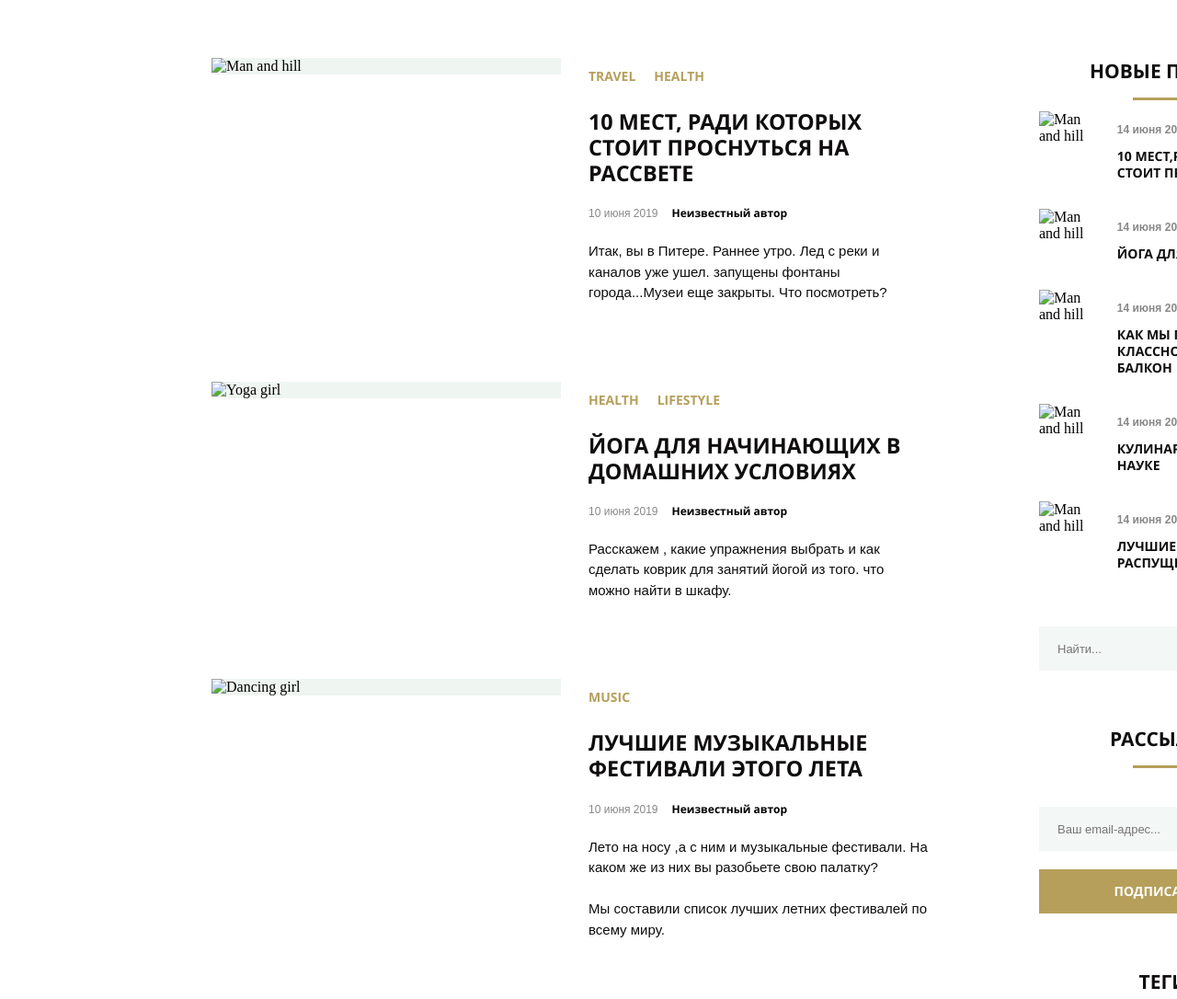
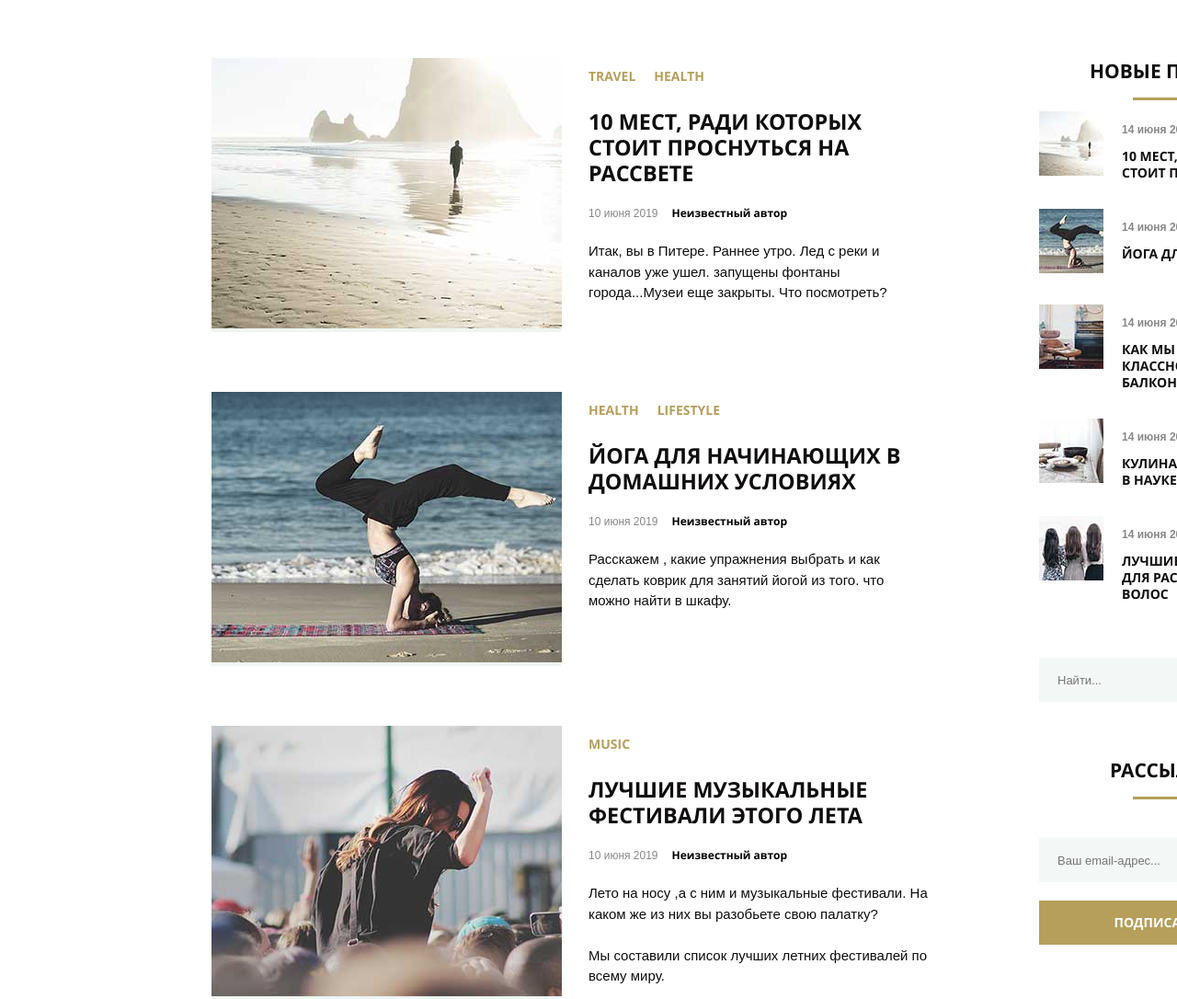
Before and after one commit to SviridovL/NOEMI, a plain HTML site: page index.html in a window 1280 px wide. Shown: the part 452-1538 px from the top of the page at 92% size. Drawn offline with Linux system fonts and the light colour scheme; the site is published under a folder, as on GitHub Pages, so addresses that start at the root find nothing; files whose address does not match are found by name.

Commit message:
Ver 1.0
.images path

```diff
--- a/index.html
+++ b/index.html
@@ -34,7 +34,7 @@
       <main class="article-list">
         <div class="article">
           <div class="article-image">
-            <img src="/images/last-post1.jpg" alt="Man and hill" />
+            <img src="./images/last-post1.jpg" alt="Man and hill" />
           </div>
           <div class="article-text">
             <ul class="article-menu">
@@ -60,7 +60,7 @@
         </div>
         <div class="article">
           <div class="article-image">
-            <img src="/images/last-post2.jpg" alt="Yoga girl" />
+            <img src="./images/last-post2.jpg" alt="Yoga girl" />
           </div>
           <div class="article-text">
             <ul class="article-menu">
@@ -86,7 +86,7 @@
         </div>
         <div class="article">
           <div class="article-image">
-            <img src="/images/last-post3.jpg" alt="Dancing girl" />
+            <img src="./images/last-post3.jpg" alt="Dancing girl" />
           </div>
           <div class="article-text">
             <ul class="article-menu">
@@ -115,7 +115,7 @@
         </div>
         <div class="article">
           <div class="article-image">
-            <img src="/images/last-post4.jpg" alt="Table with dish" />
+            <img src="./images/last-post4.jpg" alt="Table with dish" />
           </div>
           <div class="article-text">
             <ul class="article-menu">
@@ -141,7 +141,7 @@
         </div>
         <div class="article">
           <div class="article-image">
-            <img src="/images/last-post5.jpg" alt="Hang out spot" />
+            <img src="./images/last-post5.jpg" alt="Hang out spot" />
           </div>
           <div class="article-text">
             <ul class="article-menu">
@@ -171,7 +171,7 @@
         </div>
         <div class="article">
           <div class="article-image">
-            <img src="/images/last-post6.jpg" alt="Man on the edge of hill" />
+            <img src="./images/last-post6.jpg" alt="Man on the edge of hill" />
           </div>
           <div class="article-text">
             <ul class="article-menu">
@@ -198,7 +198,7 @@
         </div>
         <div class="article">
           <div class="article-image">
-            <img src="/images/last-post4.jpg" alt="Table with dish" />
+            <img src="./images/last-post4.jpg" alt="Table with dish" />
           </div>
           <div class="article-text">
             <ul class="article-menu">
@@ -233,7 +233,7 @@
           <div class="post-list">
             <div class="post">
               <div class="post-image">
-                <img src="/images/2.jpg" alt="Man and hill" />
+                <img src="./images/2.jpg" alt="Man and hill" />
               </div>
               <div class="post-anons">
                 <div class="article-date">
@@ -247,7 +247,7 @@
           </div>
           <div class="post">
             <div class="post-image">
-              <img src="/images/151.jpg" alt="Man and hill" />
+              <img src="./images/151.jpg" alt="Man and hill" />
             </div>
             <div class="post-anons">
               <div class="article-date">
@@ -258,7 +258,7 @@
           </div>
           <div class="post">
             <div class="post-image">
-              <img src="/images/45.jpg" alt="Man and hill" />
+              <img src="./images/45.jpg" alt="Man and hill" />
             </div>
             <div class="post-anons">
               <div class="article-date">
@@ -271,7 +271,7 @@
           </div>
           <div class="post">
             <div class="post-image">
-              <img src="/images/501.jpg" alt="Man and hill" />
+              <img src="./images/501.jpg" alt="Man and hill" />
             </div>
             <div class="post-anons">
               <div class="article-date">
@@ -284,7 +284,7 @@
           </div>
           <div class="post">
             <div class="post-image">
-              <img src="/images/7.jpg" alt="Man and hill" />
+              <img src="./images/7.jpg" alt="Man and hill" />
             </div>
             <div class="post-anons">
               <div class="article-date">
```
